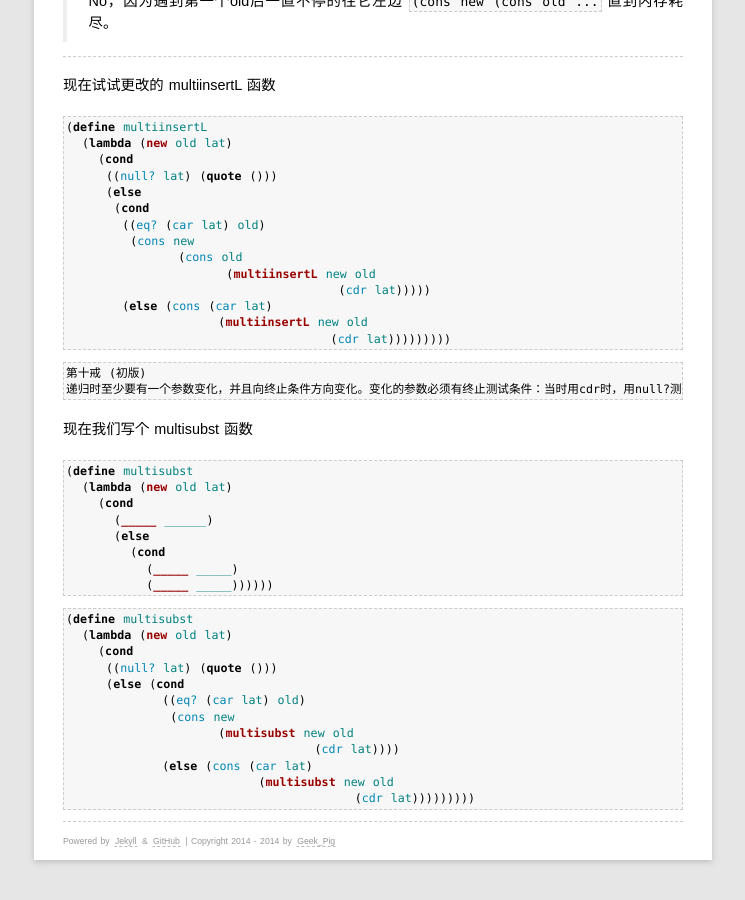
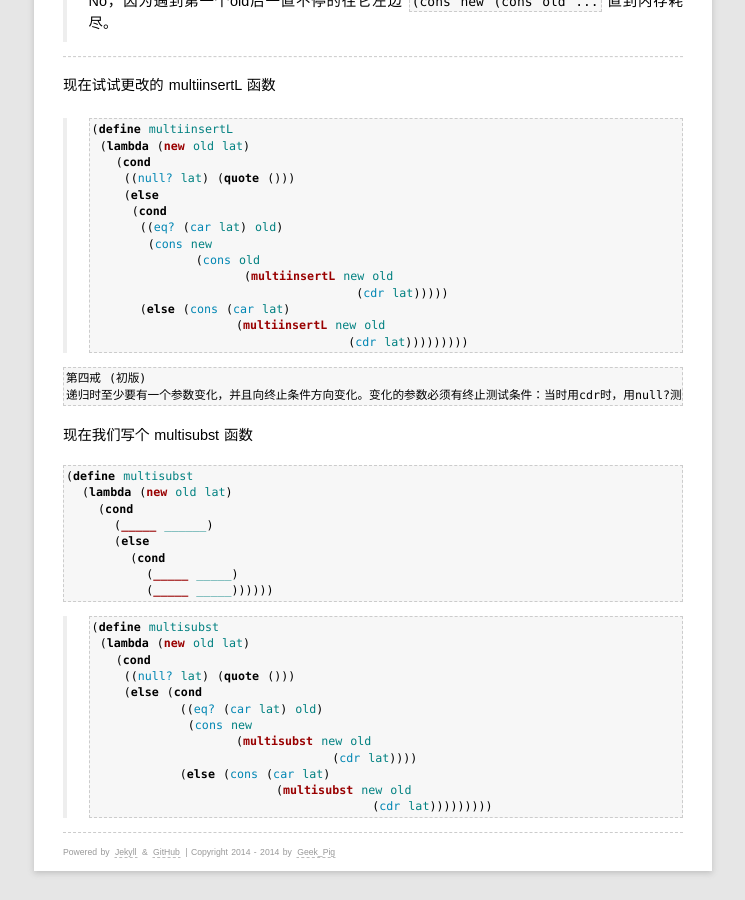
Before and after one commit to rhuichao/uternet.github.io, a Jekyll site: the page built from TLS/03.md, in a window 1280 px wide and 900 px high, scrolled down 25301 px. Shown: the whole window, without its empty margins (267-1012 px from the left). Built offline with Jekyll 4.4.1, drawn with Linux system fonts in a browser that asks for light colours; some web fonts are replaced; Markdown is read by kramdown in place of the engine named in the settings.

Commit message:
new document posted

````diff
--- a/TLS/03.md
+++ b/TLS/03.md
@@ -1464,26 +1464,26 @@ else
 
 现在试试更改的 multiinsertL 函数
 
-```scheme
-(define multiinsertL
-  (lambda (new old lat)
-    (cond
-     ((null? lat) (quote ()))
-     (else
-      (cond
-       ((eq? (car lat) old)
-        (cons new
-              (cons old
-                    (multiinsertL new old
-                                  (cdr lat)))))
-       (else (cons (car lat)
-                   (multiinsertL new old
-                                 (cdr lat)))))))))
-```
-
-
-```
-第十戒 (初版)
+>```scheme
+>(define multiinsertL
+>  (lambda (new old lat)
+>    (cond
+>     ((null? lat) (quote ()))
+>     (else
+>      (cond
+>       ((eq? (car lat) old)
+>        (cons new
+>              (cons old
+>                    (multiinsertL new old
+>                                  (cdr lat)))))
+>       (else (cons (car lat)
+>                   (multiinsertL new old
+>                                 (cdr lat)))))))))
+>```
+
+
+```
+第四戒 (初版)
 递归时至少要有一个参数变化，并且向终止条件方向变化。变化的参数必须有终止测试条件：当时用cdr时，用null?测试终止。
 ```
 
@@ -1503,17 +1503,17 @@ else
           (_____ _____))))))
 ```
 
-```scheme
-(define multisubst
-  (lambda (new old lat)
-    (cond
-     ((null? lat) (quote ()))
-     (else (cond
-            ((eq? (car lat) old)
-             (cons new
-                   (multisubst new old
-                               (cdr lat))))
-            (else (cons (car lat)
-                        (multisubst new old
-                                    (cdr lat)))))))))
-```
+>```scheme
+>(define multisubst
+>  (lambda (new old lat)
+>    (cond
+>     ((null? lat) (quote ()))
+>     (else (cond
+>            ((eq? (car lat) old)
+>             (cons new
+>                   (multisubst new old
+>                               (cdr lat))))
+>            (else (cons (car lat)
+>                        (multisubst new old
+>                                    (cdr lat)))))))))
+>```
````
